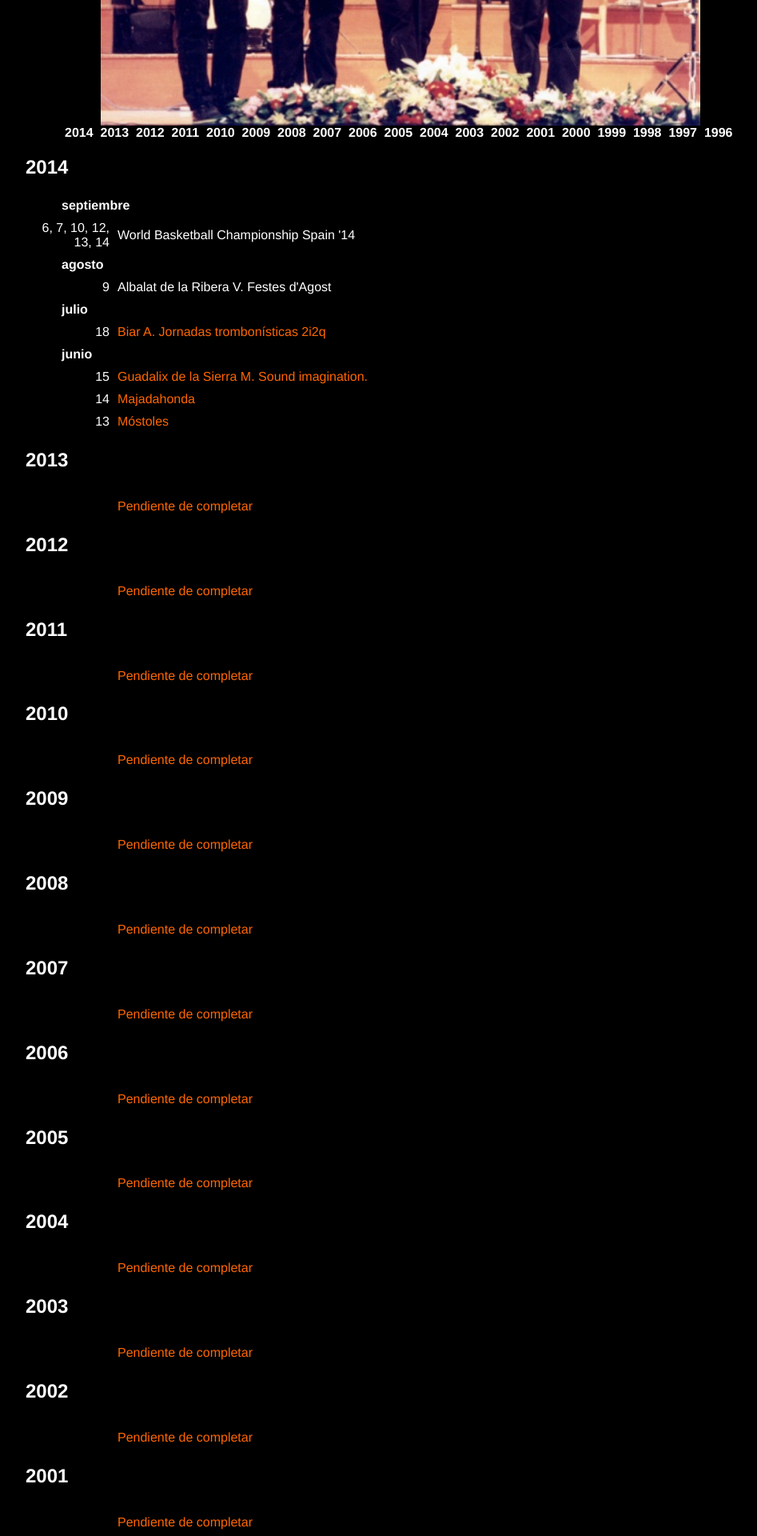
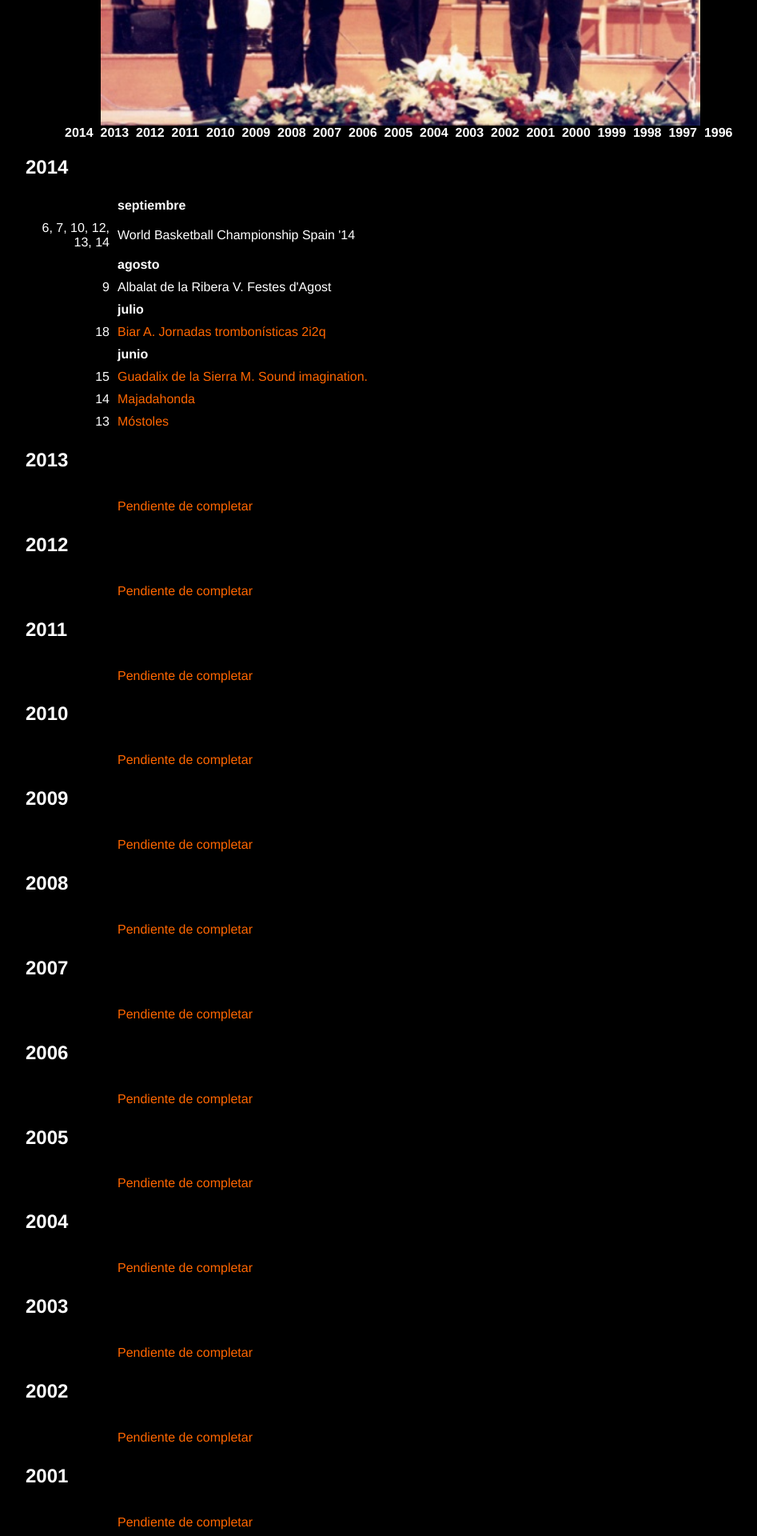
Before and after one commit to siraligator/siraligator.github.io, a Jekyll site: the page built from cuandotocan.html, in a window 1280 px wide. Shown: the part 546-2466 px from the top of the page at 80% size, without its empty margins (139-1086 px from the left). Built offline with Jekyll 4.4.1, drawn with Linux system fonts in a browser that asks for light colours; Markdown is read by kramdown in place of the engine named in the settings.

Commit message:
month left padding.

```diff
--- a/css/main.css
+++ b/css/main.css
@@ -71,7 +71,7 @@ img.cover {
 
 /* Cuando tocan */
 .cuandotocan .month {
-    text-indent: 40px;
+    text-indent: 110px;
     font-weight: bold;
 }
 
```
